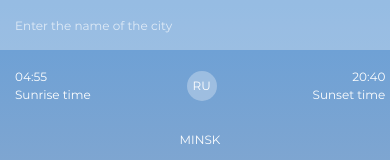
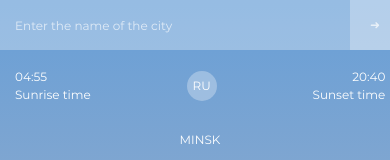
Before and after one commit to Sorokin-Oleg/weather-app, a React app: page / in a window 390 px wide. Shown: the top 160 px of the page. Built offline with nearby package versions, Linux system fonts and the light colour scheme.

Commit message:
- Add button in component Search

```diff
--- a/src/components/sectionDay/Search/Search.js
+++ b/src/components/sectionDay/Search/Search.js
@@ -5,6 +5,7 @@ const Search = (props) => {
     return(
         <div className='container-search'>
             <input type="text" placeholder='Enter the name of the city'/>
+            <button>➜</button>
         </div>
     );
 };
--- a/src/components/sectionDay/Search/Search.scss
+++ b/src/components/sectionDay/Search/Search.scss
@@ -1,5 +1,6 @@
 .container-search {
     grid-area: search;
+    display: flex;
     & input {
         background: rgba(255, 255, 255, 0.3);
         color: rgba(255, 255, 255, 1);
@@ -13,11 +14,24 @@
             color: rgba(255, 255, 255, 0.7);
         }
     }
+    & button {
+        cursor: pointer;
+        background: rgba(255, 255, 255, 0.3);
+        min-width: 5rem;
+        height: 100%;
+        border: none;
+        padding: 0;
+        font-size: 2rem;
+        color: rgba(255, 255, 255, 0.7);
+        outline-width: 0;
+        &:hover {
+            background: rgba(255, 255, 255, 0.5);
+        }
+        &:active {
+            color: #fff200;
+        }
+    }
 }
-
-// @media screen and (max-width: 768px) {
-
-// }
 
 @media screen and (max-width: 480px) {
     .container-search {
@@ -25,5 +39,9 @@
             font-size: 1.2rem;
             padding: 0 1.5rem;
         }
+        & button {
+            font-size: 1.2rem;
+            background: rgba(255, 255, 255, 0.5);
+        }
     }
 }
```
